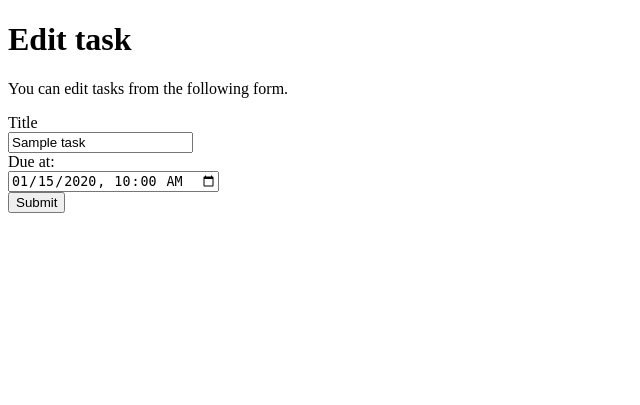
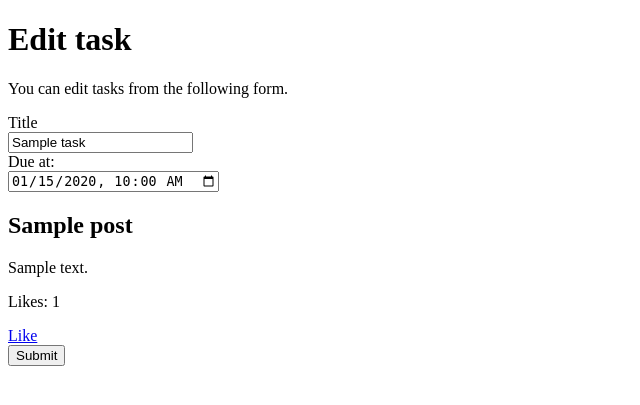
Before and after one commit to s1f10230237Superkiiroman/django-test-exercise, a Django app: template todo/templates/todo/edit.html in a window 1280 px wide. Shown: the top 405 px of the page, without its empty margins (0-640 px from the left). Run offline with Django 5.2, Linux system fonts and the light colour scheme; the template is opened without the code that fills it: most values are stand-ins (such as "Sample title", 1, 10 or a date in 2020).

Commit message:
いいめ機能追加したい

```diff
--- a/config/urls.py
+++ b/config/urls.py
@@ -24,5 +24,6 @@ urlpatterns = [
     path('<int:task_id>/', todo_views.detail, name='detail'),
     path('<int:task_id>/update', todo_views.update, name='update'),
     path('<int:task_id>/close', todo_views.close, name='close'),
-    path('<int:task_id>/delete', todo_views.delete, name='delete')
+    path('<int:task_id>/delete', todo_views.delete, name='delete'),
+    path('post/<int:pk>/like/', views.post_like, name='post_like'),
 ]
--- a/todo/models.py
+++ b/todo/models.py
@@ -11,4 +11,7 @@ class Task(models.Model):
     def is_overdue(self, dt):
         if self.due_at is None:
             return False
-        return self.due_at < dt
+        return self.due_at < d
+
+    def like_count(self):
+        return self.likes.count()t
--- a/todo/templates/todo/edit.html
+++ b/todo/templates/todo/edit.html
@@ -21,6 +21,17 @@
         <label for="dueInput">Due at:</label><br>
         <input id="dueInput" name="due_at" type="datetime-local" value="{{ task.due_at |date:"Y-m-d H:i" }}">
       </div>
+      <h2>{{ post.title }}</h2>
+      <p>{{ post.content }}</p>
+
+      <p>Likes: {{ post.like_count }}</p>
+      <a href="{% url 'post_like' pk=post.pk %}">
+          {% if user in post.likes.all %}
+            Unlike
+          {% else %}
+            Like
+          {% endif %}
+      </a>
       <div>
         <button type="submit">Submit</button>
       </div>
```
Also changed, not shown: todo/views.py (+12 -1 lines).
